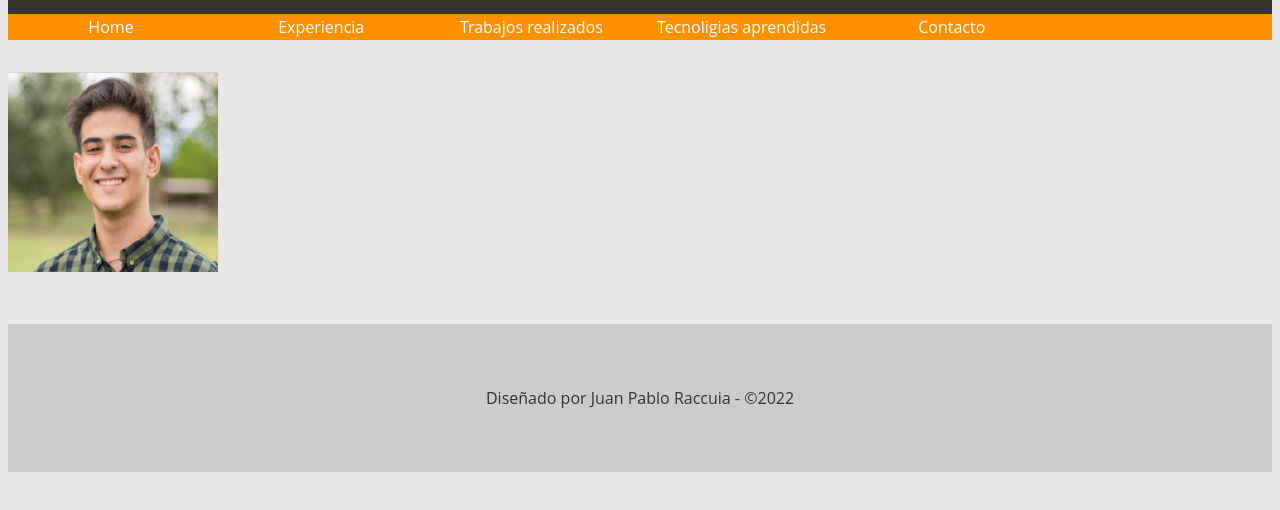
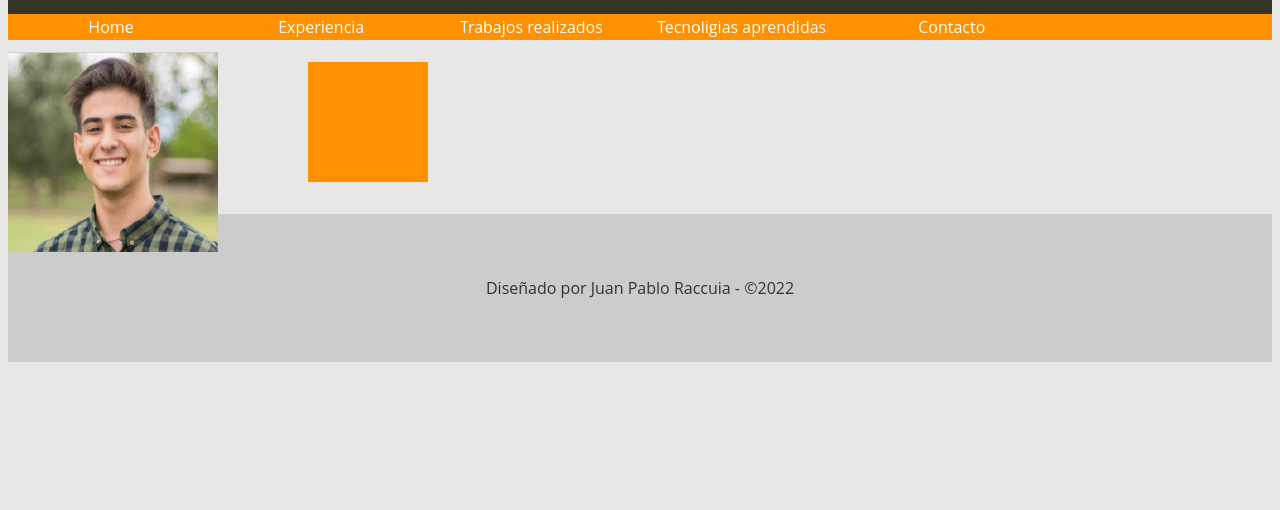
Before and after one commit to Juampyraccuia/Curriculum, a plain HTML site: page index.html in a window 1280 px wide. Shown: the part 100-610 px from the top of the page. Drawn offline with Linux system fonts and the light colour scheme.

Commit message:
arreglos de home

```diff
--- a/css/style.css
+++ b/css/style.css
@@ -62,18 +62,19 @@ nav ul li a.activo {
     display: none;
 }
 
-#titulos {
-    text-align: center;
-}
-
-#text {
+#texto{
     padding: 10px;
-    text-align: justify;
-    font-family: 'Franklin Gothic Medium', 'Arial Narrow', Arial, sans-serif;
+    width: 100px;
+    height: 100px;
+    background-color: #ff9000;
+    margin-left: 300px;
+    margin-top: -200px;
 }
 
 #foto{
-    width: 200px;
+    margin-top: -20px;
+    margin-bottom: 10px;
+    width: 250px;
     height: 200px;
 }
 
--- a/index.html
+++ b/index.html
@@ -26,7 +26,7 @@
         <div id="foto">
             <img id="img" src="img/pal-curriculum.jpg" alt="Inserte foto sexy aqui">
         </div>
-        <div id="text">
+        <div id="texto">
 
         </div>
     </main>
```
